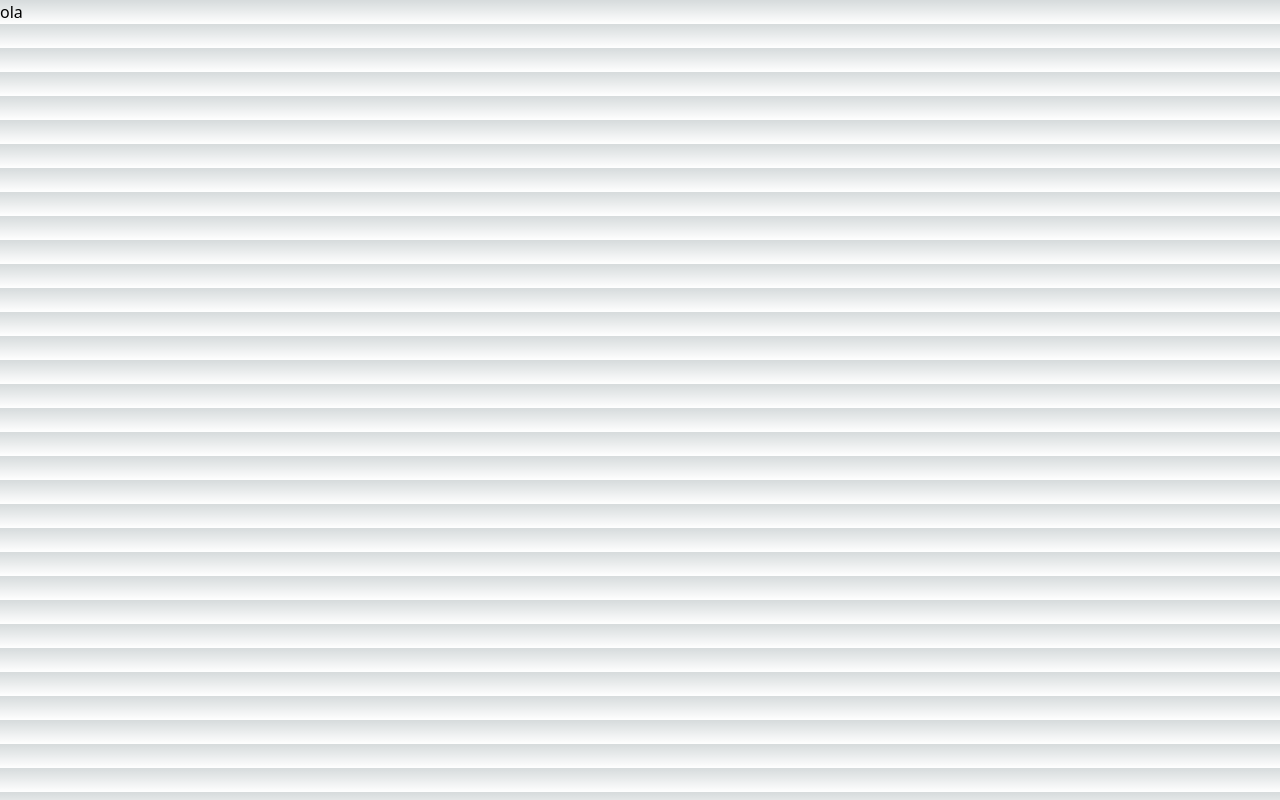
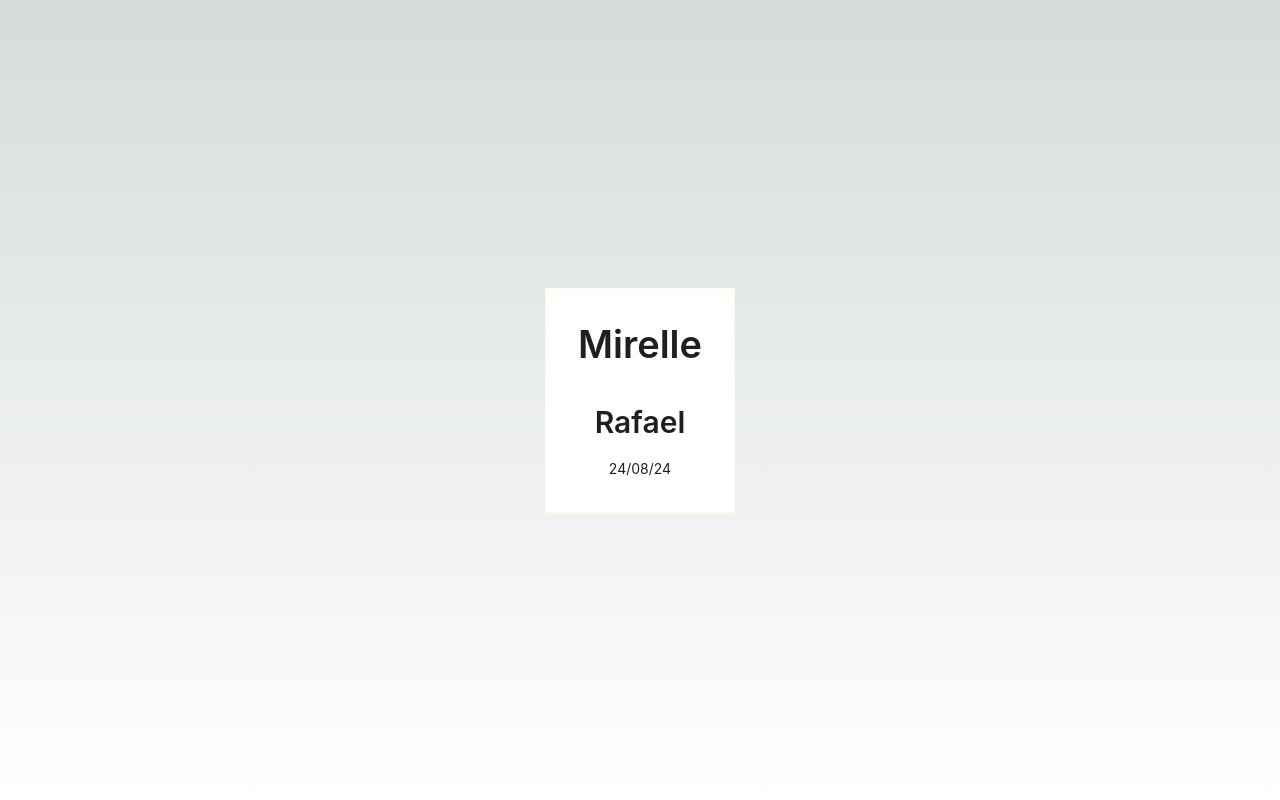
Before and after one commit to rafael-campos/SiteCasamento, a Next.js app: page / in a window 1280 px wide. Built offline with nearby package versions, Linux system fonts and the light colour scheme.

Commit message:
estrutura inicial

```diff
--- a/pages/index.tsx
+++ b/pages/index.tsx
@@ -1,12 +1,34 @@
-import Image from "next/image";
-import { Inter } from "next/font/google";
+import { Typography, Button } from 'antd';
+import Image from 'next/image';
+import { Inter } from 'next/font/google';
+import { useEffect } from 'react';
 
-const inter = Inter({ subsets: ["latin"] });
+const { Title, Text } = Typography;
+
+const inter = Inter({ subsets: ['latin'] });
 
 export default function Home() {
+  useEffect(() => {
+    // Código do lado do cliente aqui, se necessário
+
+    return () => {
+      // Limpeza, se necessário
+    };
+  }, []);
+
   return (
-  <div>
-    ola
-  </div>
+    <div className=" flex items-center justify-center min-h-screen ">
+      <div className="mx-auto">
+        <div className="container bg-white p-8 border border-yellow-50 text-center">
+          <Title level={1}>Mirelle</Title>
+          <Title level={2}>Rafael</Title>
+          <Text>24/08/24</Text>
+        </div>
+      </div>
+
+
+
+
+    </div>
   );
 }
```
Also changed, not shown: package.json (+6 -5 lines), 1 other file (tests, documents, lock files or other folders).
